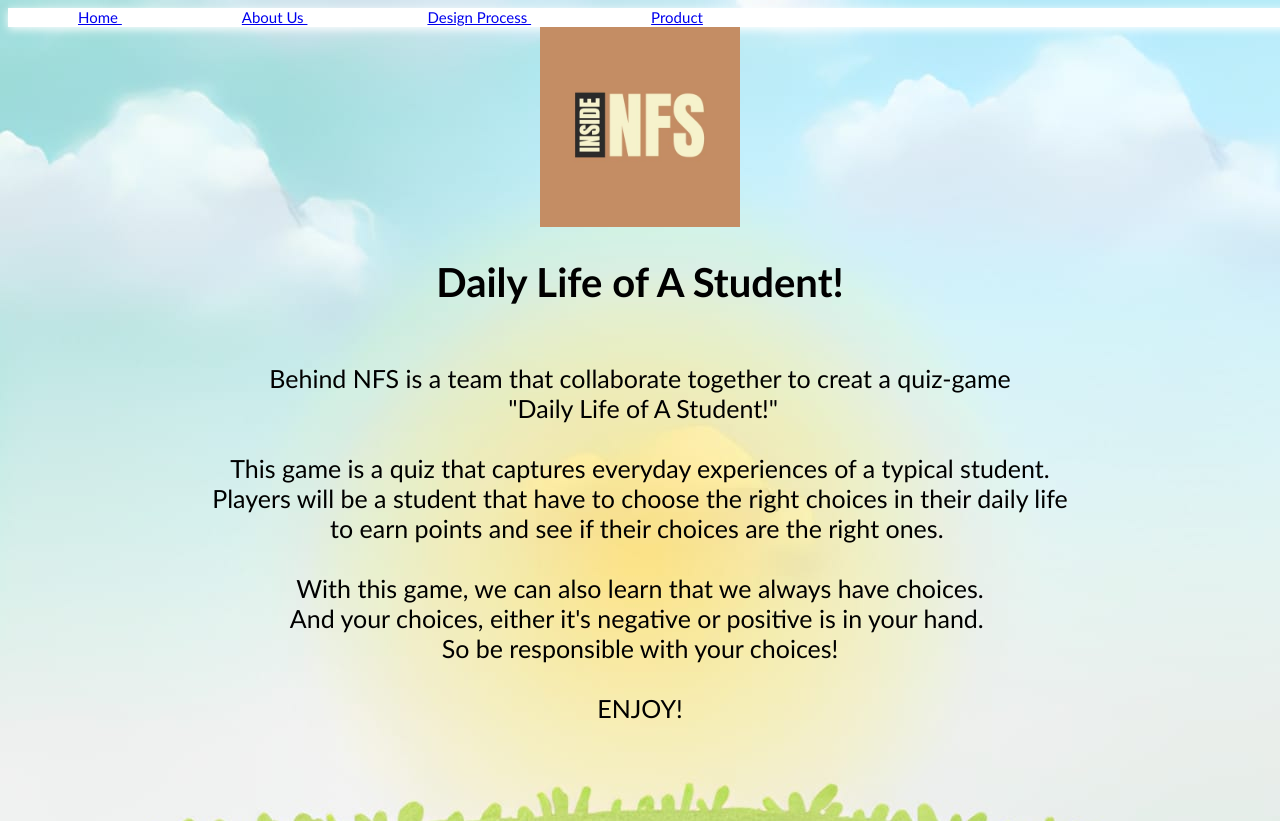
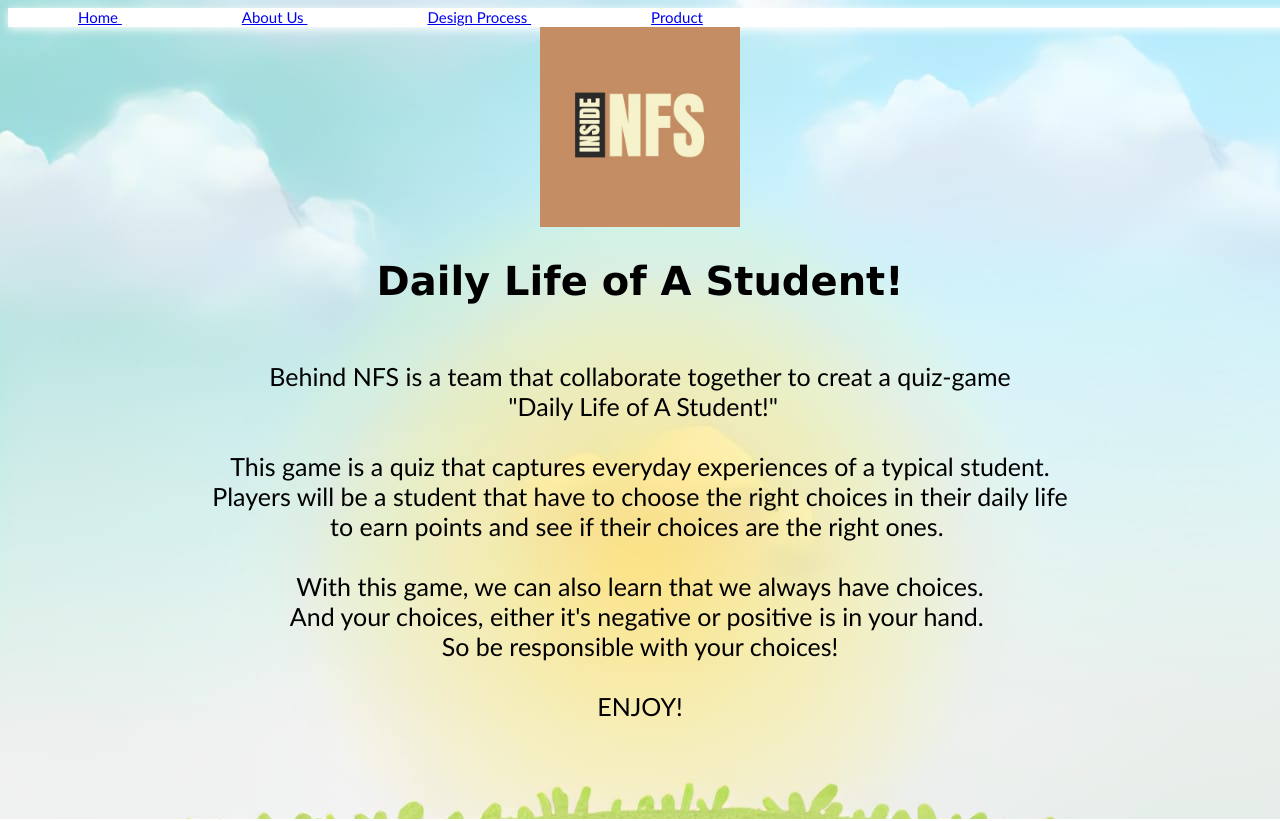
Before and after one commit to renesenaire/inside-nfs, a plain HTML site: page index.html in a window 1280 px wide. Shown: the top 821 px of the page. Drawn offline with Linux system fonts and the light colour scheme.

Commit message:
Update sepedarodatiga.css

```diff
--- a/sepedarodatiga.css
+++ b/sepedarodatiga.css
@@ -3,7 +3,7 @@ body {
 }
 
 h1 {
- font-family: optima, sans-serif;
+ font-family: 'Lucida Grande', monospace;
  font-size: 40px;
  text-align: center;
 }
```
